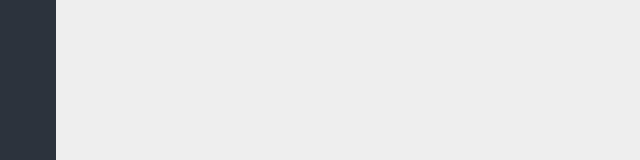
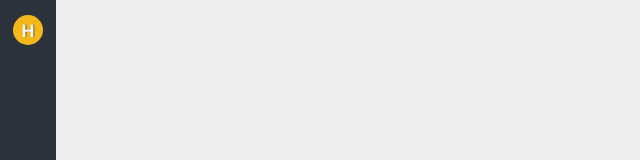
Before and after one commit to ygcedu/vue-nolatenote-client, a Vue app: page /#/ in a window 1280 px wide. Shown: the top 160 px of the page, without its empty margins (0-640 px from the left). Built offline with nearby package versions, Linux system fonts and the light colour scheme; a small style sheet from the web is missing.

Commit message:
新增 Avatar 组件

```diff
--- /dev/null
+++ b/src/components/Avatar.vue
@@ -0,0 +1,34 @@
+<template>
+  <span :title="user.username">{{ slug }}</span>
+</template>
+
+<script>
+export default {
+  data() {
+    return {
+      user: {
+        username: 'hunger'
+      },
+      slug: 'H'
+    };
+  }
+};
+</script>
+
+<style scoped>
+span {
+  display: inline-block;
+  width: 30px;
+  height: 30px;
+  text-align: center;
+  line-height: 32px;
+  border-radius: 50%;
+  background: #f2b81c;
+  color: #fff;
+  text-shadow: 1px 0 1px #795c19;
+  font-weight: bold;
+  text-transform: uppercase;
+  font-size: 18px;
+  margin-top: 15px;
+}
+</style>
--- a/src/components/Sidebar.vue
+++ b/src/components/Sidebar.vue
@@ -1,5 +1,6 @@
 <template>
   <div id="sidebar">
+    <avatar/>
     <div class="icons">
       <router-link to="/note/1" title="笔记">
         <i class="iconfont icon-note"/>
@@ -18,7 +19,13 @@
 </template>
 
 <script>
-export default {};
+import avatar from '@/components/Avatar';
+
+export default {
+  components: {
+    avatar
+  }
+};
 
 </script>
 
```
